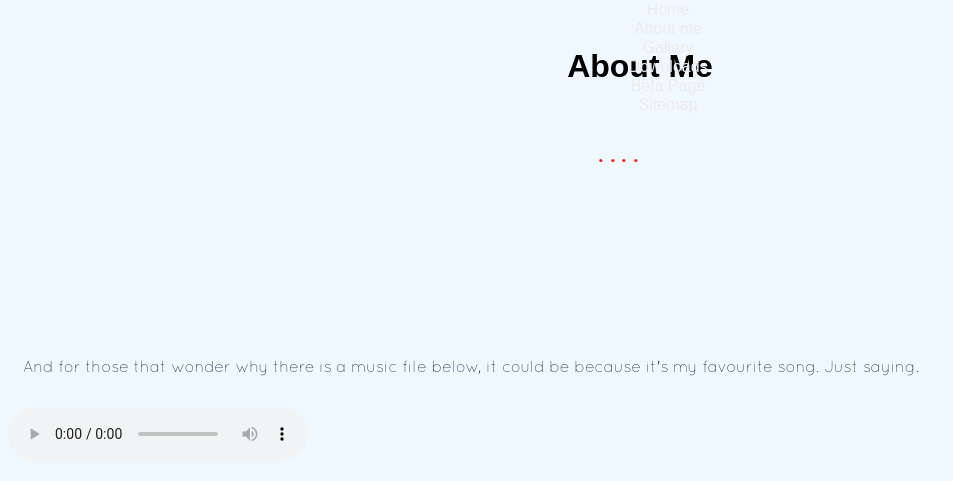
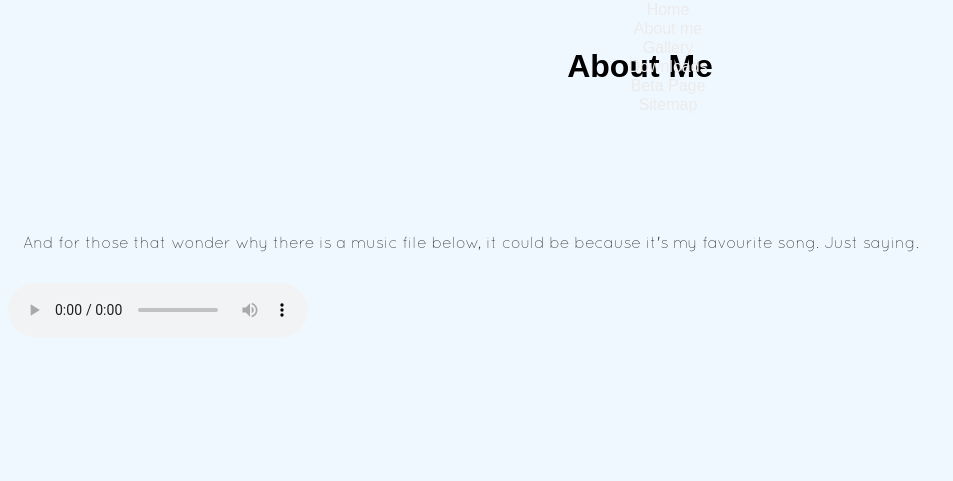
Before and after one commit to boffnoff/boffnoff.github.com, a Jekyll site: the page beta/about.html, which Jekyll copies as it is, in a window 1280 px wide. Shown: the top 481 px of the page, without its empty margins (0-953 px from the left). Built offline with Jekyll 4.4.1, drawn with Linux system fonts in a browser that asks for light colours; some web fonts are replaced.

Commit message:
removed it

```diff
--- a/beta/about.html
+++ b/beta/about.html
@@ -47,16 +47,7 @@
      About Me
     </h1>
 
-    <div class="container">
-        <div class="loader">
 
-            <span class="dot1"></span>
-            <span class="dot2"></span>
-            <span class="dot3"></span>
-            <span class="dot4"></span>
-
-        </div>
-        </div>
 
 <br>
 <br>
--- a/beta/index.css
+++ b/beta/index.css
@@ -134,168 +134,3 @@ h3 {
   margin-left: 30px;
   margin-right: 30px;
 }
-
-
-
-
-
-
-
-
-
-
-
-
-
-
-
-
-
-
-
-
-
-
-.container {
-  width:300px;
-  margin:5% auto;
-  text-align:center;
-}
-
-.loader {
-  overflow:hidden;
-  width:130px;
-  animation: loadingwrap 3s;
-  transform: translateX(-20px);
-  animation-iteration-count: infinite;
-}
-
-.loader span {
-  display:inline-block;
-  background:#F00;
-  width:3px;
-  height:3px;
-  border-radius:100%;
-  margin:2px;
-}
-
-span.dot1 {
-   animation: loading 3s;
-   transform: translateX(-140px);
-   animation-iteration-count: infinite;
-
-}
-
-span.dot2 {
-   animation: loading2 3s;
-   transform: translateX(-110px);
-   animation-iteration-count: infinite;
-
-}
-
-span.dot3 {
-   animation: loading3 3s;
-   transform: translateX(-80px);
-   animation-iteration-count: infinite;
-
-}
-
-
-span.dot4 {
-   animation: loading4 3s;
-   transform: translateX(-50px);
-   animation-iteration-count: infinite;
-}
-
-
-@keyframes loading {
-from {
-opacity:0;
-}
-40%
-{
-opacity:1;
- transform: translateX(0px);
-}
-60%
-{
-opacity:1;
- transform: translateX(0px);
-}
-to
-{
-opacity:0;
- transform: translateX(50px);
-}
-}
-
-
-@keyframes loading2 {
-from {
-opacity:0;
-}
-40%
-{
-opacity:1;
- transform: translateX(0px);
-}
-60%
-{
-opacity:1;
- transform: translateX(0px);
-}
-to
-{
-opacity:0;
- transform: translateX(80px);
-}
-}
-
-@keyframes loading3 {
-from {
-opacity:0;
-}
-40%
-{
-opacity:1;
- transform: translateX(0px);
-}
-60%
-{
-opacity:1;
- transform: translateX(0px);
-}
-to
-{
-opacity:0;
- transform: translateX(110px);
-}
-}
-
-@keyframes loading4 {
-from {
-opacity:0;
-}
-40%
-{
-opacity:1;
- transform: translateX(0px);
-}
-60%
-{
-opacity:1;
- transform: translateX(0px);
-}
-to
-{
-opacity:0;
- transform: translateX(140px);
-}
-}
-
-@keyframes loadingwrap {
-to
-{
- transform: translateX(80px);
-}
-}
```
